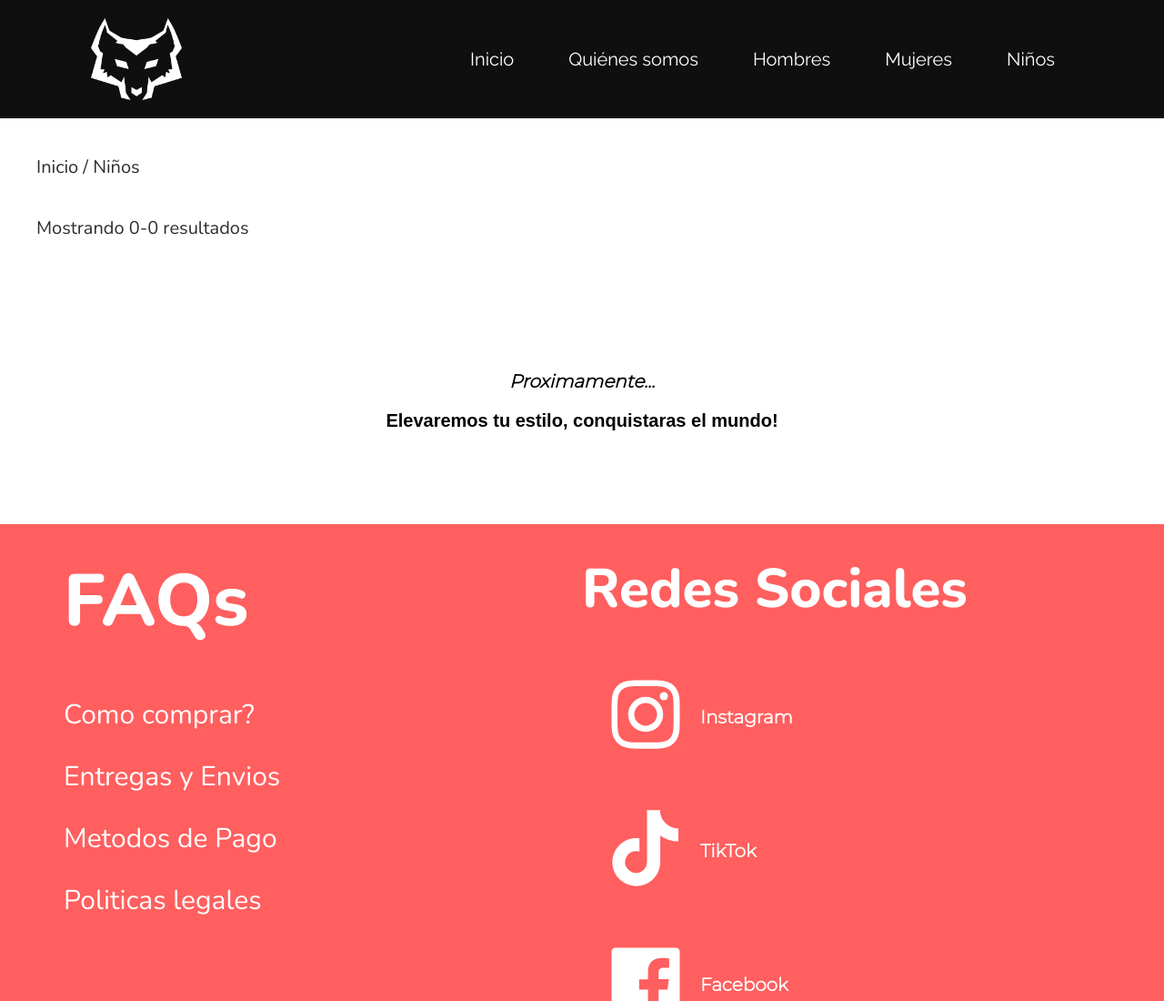
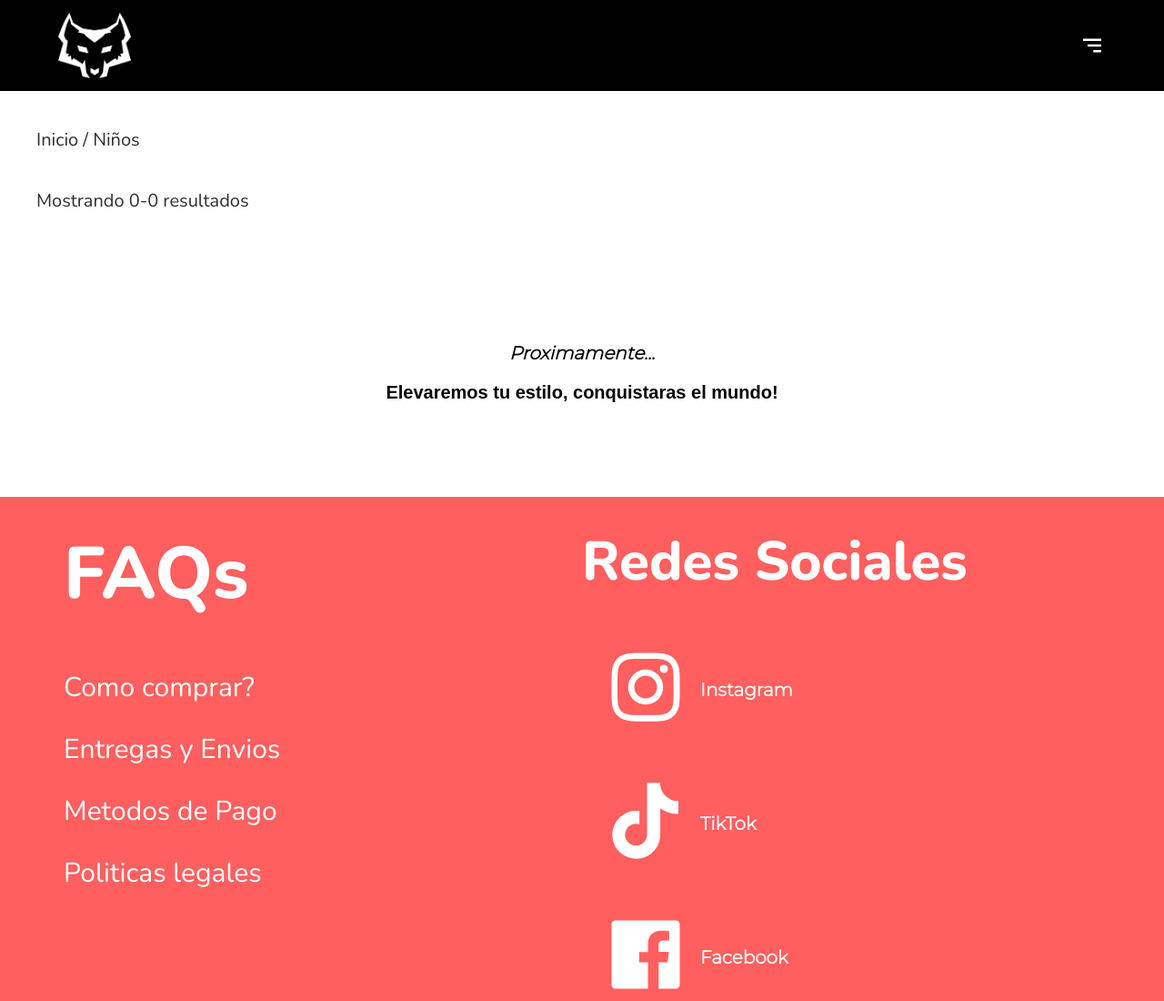
Before and after one commit to juanchacon2021/WOLVES-tienda, a plain HTML site: page ninos.html in a window 1280 px wide. Shown: the top 1100 px of the page at 91% size. Drawn offline with nearby package versions, Linux system fonts and the light colour scheme.

Commit message:
cambios de navbar

```diff
--- a/ninos.html
+++ b/ninos.html
@@ -10,22 +10,97 @@
 
 </head>
 <body>
-    <header>
-        <img class="logo" src="img/wolvesblanco.png" alt="Logo">
-        <button id="abrir" class="abrir-menu"><i class="fas fa-bars"></i></button>
-        <nav class="nav" id="nav">
-            <button class="cerrar-menu" id="cerrar"><i class="fas fa-bars"></i></button>
-            <ul class="nav-list">
-                <li><a href="index.html">Inicio</a></li>
-                <li><a href="index.html#int-1">Quiénes somos</a></li>
-                <li><a href="hombres.html">Hombres</a></li>
-                <li><a href="mujeres.html">Mujeres</a></li>
-                <li><a href="ninos.html">Niños</a></li>
+    <nav class="nav">
+
+        <div class="nav__container">
+
+            <div class="nav__title">
+                <img src="img/wolvesblanco.png" alt="">
+            </div>
+
+            <a href="#menu" class="nav__menu">
+                <img src="./assets/menu.svg" class="nav__icon">
+            </a>
+
+            <a href="#" class="nav__menu nav__menu--second">
+                <img src="./assets/close.svg" class="nav__icon ">
+            </a>
+
+            <ul class="dropdown" id="menu">
+
+                <li class="dropdown__list">
+                    <a href="index.html" class="dropdown__link">
+                        <img src="./assets/house.svg" class="dropdown__icon">
+                        <span class="dropdown__span">Inicio</span>
+                    </a>
+                </li>
+
+                <li class="dropdown__list">
+                    <a href="#" class="dropdown__link">
+                        <img src="./assets/projects.png" class="dropdown__icon">
+                        <span class="dropdown__span">Ropa</span>
+                        <img src="./assets/down.svg" class="dropdown__arrow">
+
+                        <input type="checkbox" class="dropdown__check">
+                    </a>
+
+                    <div class="dropdown__content">
+
+                        <ul class="dropdown__sub">
+
+                            <li class="dropdown__li">
+                                <a href="hombres.html" class="dropdown__anchor">Hombres</a>
+                            </li>
+                            <li class="dropdown__li">
+                                <a href="mujeres.html" class="dropdown__anchor">Mujeres</a>
+                            </li>
+                            <li class="dropdown__li">
+                                <a href="ninos.html" class="dropdown__anchor">Niños</a>
+                            </li>
+
+                        </ul>
+
+                    </div>
+                </li>
+
+                <li class="dropdown__list">
+                    <a href="#" class="dropdown__link">
+                        <img src="./assets/email.svg" class="dropdown__icon">
+                        <span class="dropdown__span">Nosotros</span>
+                        <img src="./assets/down.svg" class="dropdown__arrow">
+
+                        <input type="checkbox" class="dropdown__check">
+                    </a>
+
+                    <div class="dropdown__content">
+
+                        <ul class="dropdown__sub">
+
+                            <li class="dropdown__li">
+                                <a href="index.html#int-1" class="dropdown__anchor">Quienes Somos</a>
+                            </li>
+                            <li class="dropdown__li">
+                                <a href="index.html#contacto1" class="dropdown__anchor">Contacto</a>
+                            </li>
+
+
+                        </ul>
+
+                    </div>
+                </li>
+
+                <li class="dropdown__list">
+                    <a href="#faqstitle" class="dropdown__link">
+                        <img src="./assets/help.svg" class="dropdown__icon">
+                        <span class="dropdown__span">FAQs</span>
+                    </a>
+                </li>
+
             </ul>
-        </nav>
-    </header>
 
-    <script src="./js/main.js"></script>
+        </div>
+
+    </nav>
 
 
     <h1 id="inicio"><a href="index.html" style="text-decoration: none; color: #2e2e2e;">Inicio</a> / Niños</h1>
--- a/style1.css
+++ b/style1.css
@@ -17,48 +17,137 @@
 
 
 
-header {
+.nav{
+    background-color: #000000;
+
+    --img1: scale(1);
+    --img2: scale(0);
+}
+
+.nav:has( .dropdown:target ){
+    --img1: scale(0);
+    --img2: scale(1);
+
+    --clip:inset(0 0 0 0);
+
+}
+
+.nav__container{
+    width: 90%;
+    margin: 0 auto;
+    height: 5em;
+    display: grid;
+    grid-template-columns: max-content max-content;
+    grid-template-areas: "title img";
+    justify-content: space-between;
+    align-items: center;
+    overflow: hidden;
+}
+
+.nav__title{
     display: flex;
     align-items: center;
-    justify-content: space-between;
-    padding: 2rem;
-    background-color: #0f0f0f;
-    font-family: 'Raleway';
-    padding: 20px 100px;
+    justify-items: center;
+    justify-content: center;
 }
 
-.logo {
-    max-width: 5rem;
+.nav__title img {
+    width: 4em;
+    height: auto;
 }
 
-.logo:hover {
-    transform: scale(1.2);
-    transition: .5s;
+
+.nav__menu{
+    grid-area: img;
+    position: relative;
+    z-index: 10;
+    transform: var(--img1);
+}
+
+.nav__menu--second{
+    transform: var(--img2);
+}
+
+.nav__icon{
+    width: 30px;
+    display: block;
+}
+
+.dropdown{
+    position: absolute;
+    background-color: #000;
+    width: 75%;
+    max-width: 300px;
+    right: 0;
+    top: 0;
+    bottom: 0;
+    padding: 1em;
+    display: grid;
+    align-content:center ;
+    gap: 1rem;
+    overflow-y: auto;
+    clip-path: var(--clip, inset(0 0 100% 100%));
+    transition: clip-path .5s;
+}
+
+.dropdown__list{
+    list-style: none;
+}
+
+.dropdown__link{
+    color: rgb(184, 187, 191);
+    padding: 1em .7em;
+    text-decoration: none;
+    display: flex;
+    align-items: center;
+    gap: .6rem;
+    position: relative;
+    background-color: var(--bg, transparent);
+    border-radius: 6px;
+}
+
+.dropdown__list:has( :checked ){
+    --rows: 1fr;
+    --rotate: rotate(180deg);
+    --bg: #28303B;
+}
+
+.dropdown__check{
+    position: absolute;
+    width: 100%;
+    height: 100%;
+    opacity: 0;
     cursor: pointer;
 }
 
-.nav-list {
-    list-style-type: none;
-    display: flex;
-    gap: 1rem;
+.dropdown__arrow{
+    margin-left: auto;
+    transform: var(--rotate, 0);
+    transition: .2s transform;
 }
 
-.nav-list li a {
-    text-decoration: none;
-    color: #ffffff;
-    padding: 0 20px;
-    font-family: 'Raleway';
+.dropdown__content{
+    display: grid;
+    grid-template-rows: var(--rows, 0fr);
+    transition: .3s grid-template-rows;
 }
 
-.nav-list li:hover {
-    transform: scale(1.2);
-    transition: .5s;
-    cursor: pointer;
+.dropdown__sub{
+    overflow: hidden;
+
 }
 
-.abrir-menu,
-.cerrar-menu {
-    display: none;
+.dropdown__li{
+    width: 85%;
+    list-style: none;
+    margin-left: auto;
+}
+
+.dropdown__anchor{
+    padding: 1em 0;
+    display: block;
+    color: #B6BABE;
+    text-decoration: none;
 }
 
 #inicio {
@@ -461,57 +550,7 @@ input::placeholder, textarea::placeholder {
 
 
 @media (max-width: 750px) {
-    .abrir-menu,
-    .cerrar-menu {
-        display: block;
-        border: 0;
-        font-size: 1.25rem;
-        background-color: transparent;
-        cursor: pointer;
-    }
 
-    .abrir-menu {
-        color: #1c1c1c;
-    }
-
-    .cerrar-menu {
-        color: #ececec;
-    }
-
-    .nav {
-        opacity: 0;
-        visibility: hidden;
-        display: flex;
-        flex-direction: column;
-        align-items: end;
-        gap: 1rem;
-        position: absolute;
-        top: 0;
-        right: 0;
-        bottom: 0;
-        background-color: #1c1c1c;
-        padding: 2rem;
-        box-shadow: 0 0 0 100vmax rgba(0, 0, 0, .5);
-        transition: .2s;
-    }
-
-    .nav.visible {
-        opacity: 1;
-        visibility: visible;
-    }
-
-    .nav-list {
-        flex-direction: column;
-        align-items: end;
-    }
-
-    .nav-list li a {
-        color: #ecececec;
-    }
-
-    i {
-        color: white;
-    }
 
     .container{
         width: 100%;
```
Also changed, not shown: hombres.html (+89 -14 lines), index.html (+8 -9 lines), mujeres.html (+89 -91 lines).
